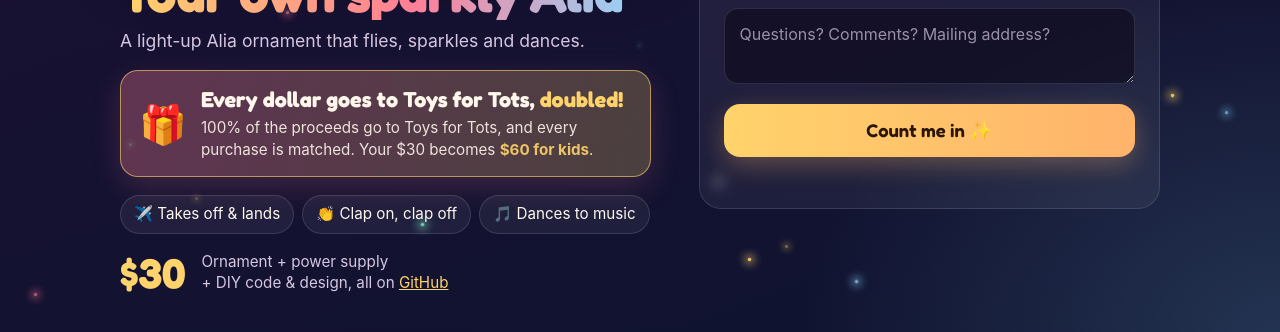
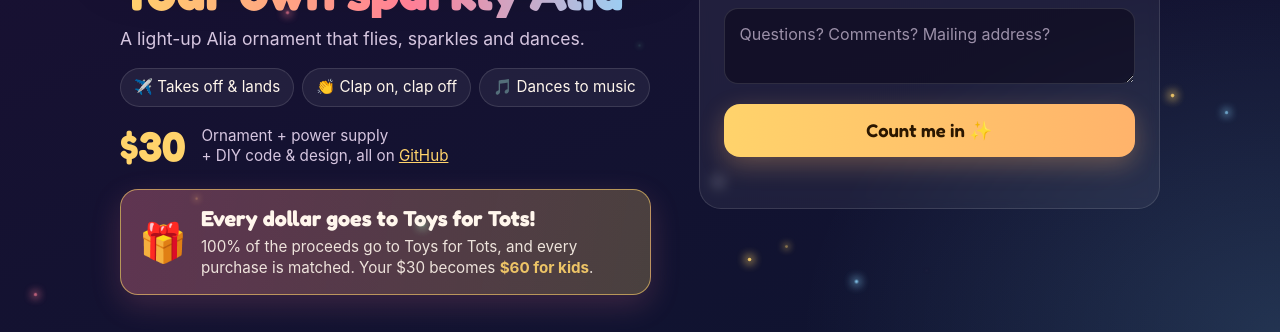
Before and after one commit to johncohn/alia_blinky, a plain HTML site: page docs/index.html in a window 1280 px wide. Shown: the part 465-797 px from the top of the page. Drawn offline with Linux system fonts and the light colour scheme.

Commit message:
Sign-up page: Toys for Tots banner moves to the end of the column, new headline
Co-Authored-By: Claude Opus 5.5 <noreply@anthropic.com>

```diff
--- a/docs/index.html
+++ b/docs/index.html
@@ -95,7 +95,7 @@
   .price-note { color: var(--muted); font-size: 0.95rem; line-height: 1.35; }
   .charity {
     display: flex; gap: 14px; align-items: center;
-    margin: 0 0 18px; padding: 16px 18px; border-radius: 18px;
+    margin: 22px 0 0; padding: 16px 18px; border-radius: 18px;
     background: linear-gradient(100deg, rgba(255, 127, 150, 0.32), rgba(255, 211, 107, 0.24));
     border: 1.5px solid rgba(255, 211, 107, 0.6);
     box-shadow: 0 10px 30px rgba(255, 127, 150, 0.18);
@@ -180,14 +180,6 @@
     <h1>Your own sparkly Alia</h1>
     <p class="tagline">A light-up Alia ornament that flies, sparkles and dances.</p>
 
-    <div class="charity">
-      <div class="charity-icon">🎁</div>
-      <div>
-        <div class="charity-head">Every dollar goes to Toys for Tots, <span>doubled!</span></div>
-        <div class="charity-sub">100% of the proceeds go to Toys for Tots, and every purchase is matched. Your $30 becomes <b>$60 for kids</b>.</div>
-      </div>
-    </div>
-
     <ul class="chips">
       <li>✈️ Takes off &amp; lands</li>
       <li>👏 Clap on, clap off</li>
@@ -198,6 +190,14 @@
       <div class="price">$30</div>
       <div class="price-note">Ornament + power supply<br>
         + DIY code &amp; design, all on <a href="https://github.com/johncohn/alia_blinky" target="_blank" rel="noopener">GitHub</a></div>
+    </div>
+
+    <div class="charity">
+      <div class="charity-icon">🎁</div>
+      <div>
+        <div class="charity-head">Every dollar goes to Toys for Tots!</div>
+        <div class="charity-sub">100% of the proceeds go to Toys for Tots, and every purchase is matched. Your $30 becomes <b>$60 for kids</b>.</div>
+      </div>
     </div>
   </section>
 
```
Also changed, not shown: 1 other file.
